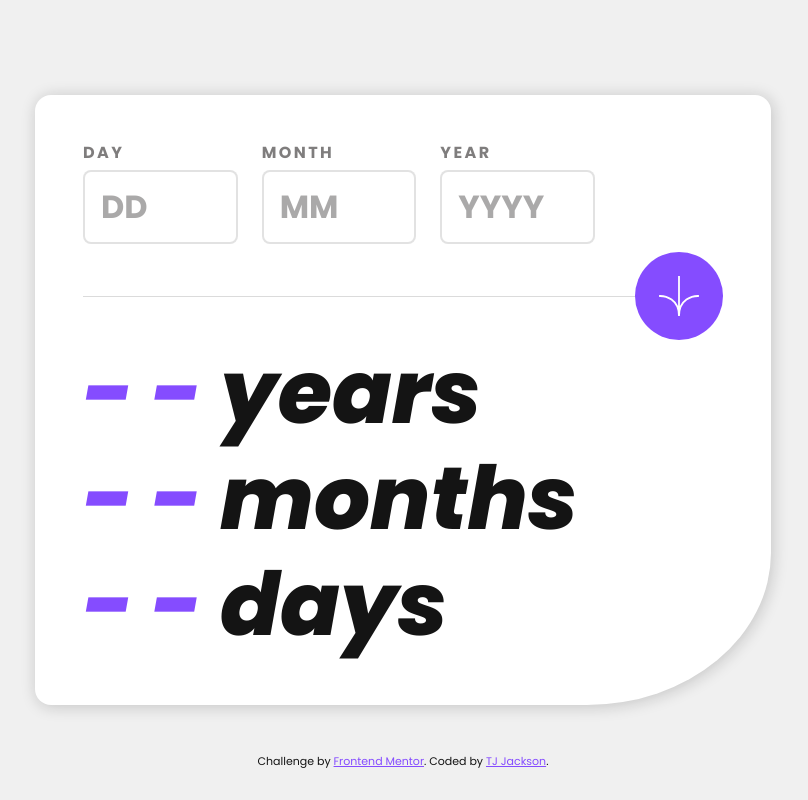
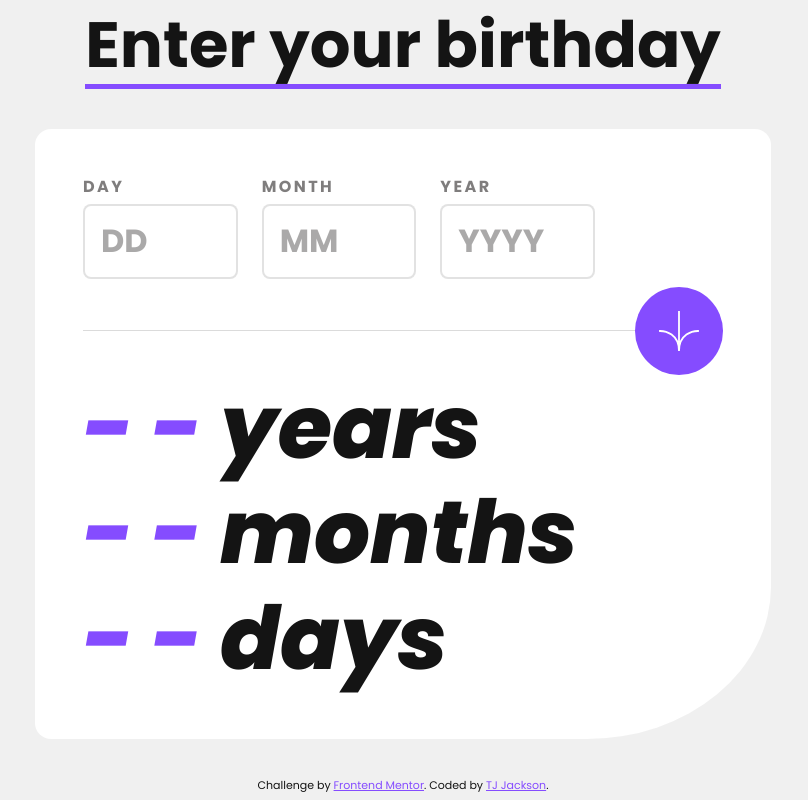
Before and after one commit to TJRelly/age-calculator-app, a plain HTML site: page index.html in a window 1280 px wide. Shown: the whole page, without its empty margins (237-1045 px from the left). Drawn offline with Linux system fonts and the light colour scheme.

Commit message:
javascript rework

```diff
--- a/css/styles.css
+++ b/css/styles.css
@@ -106,9 +106,6 @@ svg {
 }
 
 /*********** Styles *********/
-body {
-    position: relative;
-}
 
 .grid {
     display: grid;
@@ -131,18 +128,24 @@ body {
     font-family: var(--ff-default);
     font-weight: var(--fw-regular);
     line-height: 1.2;
+    flex-direction: column;
+    height: 100vh;
+    justify-content: center;
+    align-items: center;
 }
 
-main {
-    min-height: 100vh;
-    place-content: center;
+header{
+    font-size: 4rem;
+    font-weight: var(--fw-bold);
+    border-bottom: 5px solid var(--purple);
+    width: fit-content;
+    margin-bottom: 1rem;
 }
 
 .container {
     max-width: 93%;
     margin: 0 auto;
     border-radius: 1rem 1rem 25%;
-    box-shadow: 0.1rem 0.1rem 1rem hsl(var(--off-black-var), .2);
     background: var(--white);
     padding: 3.5rem 2rem;
 }
@@ -221,11 +224,7 @@ p {
 
 .attribution {
     font-size: 11px;
-    text-align: center;
-    position: absolute;
-    left: 0;
-    right: 0;
-    bottom: 2rem;
+    padding-top: 1rem;
 }
 
 .attribution a {
--- a/index.html
+++ b/index.html
@@ -14,7 +14,10 @@
 
 </head>
 
-<body>
+<body class="flex">
+  <header>
+    <h1>Enter your birthday</h1>
+  </header>
   <main class="grid">
     <div class="container grid">
       <section class="entries flex">
```
